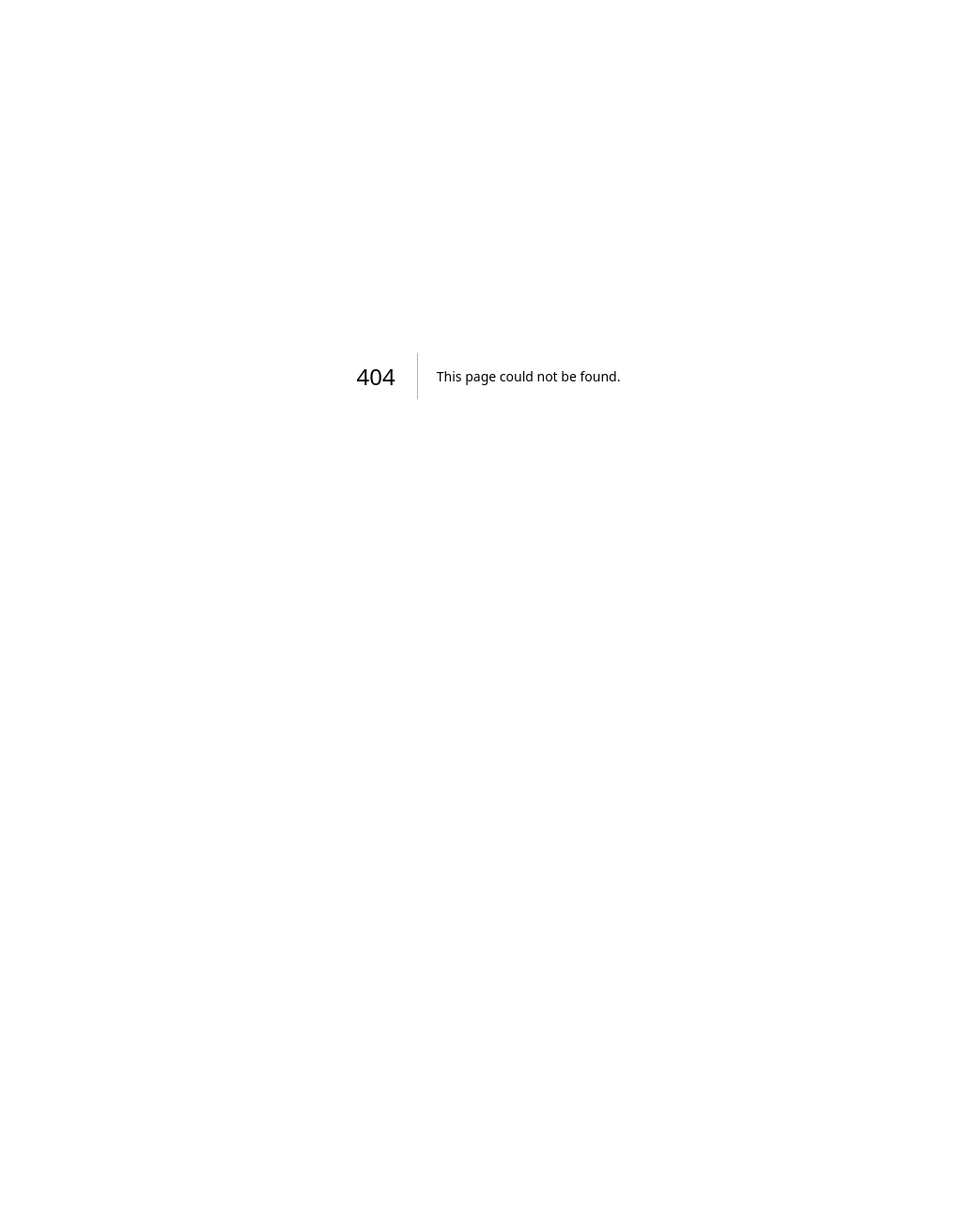
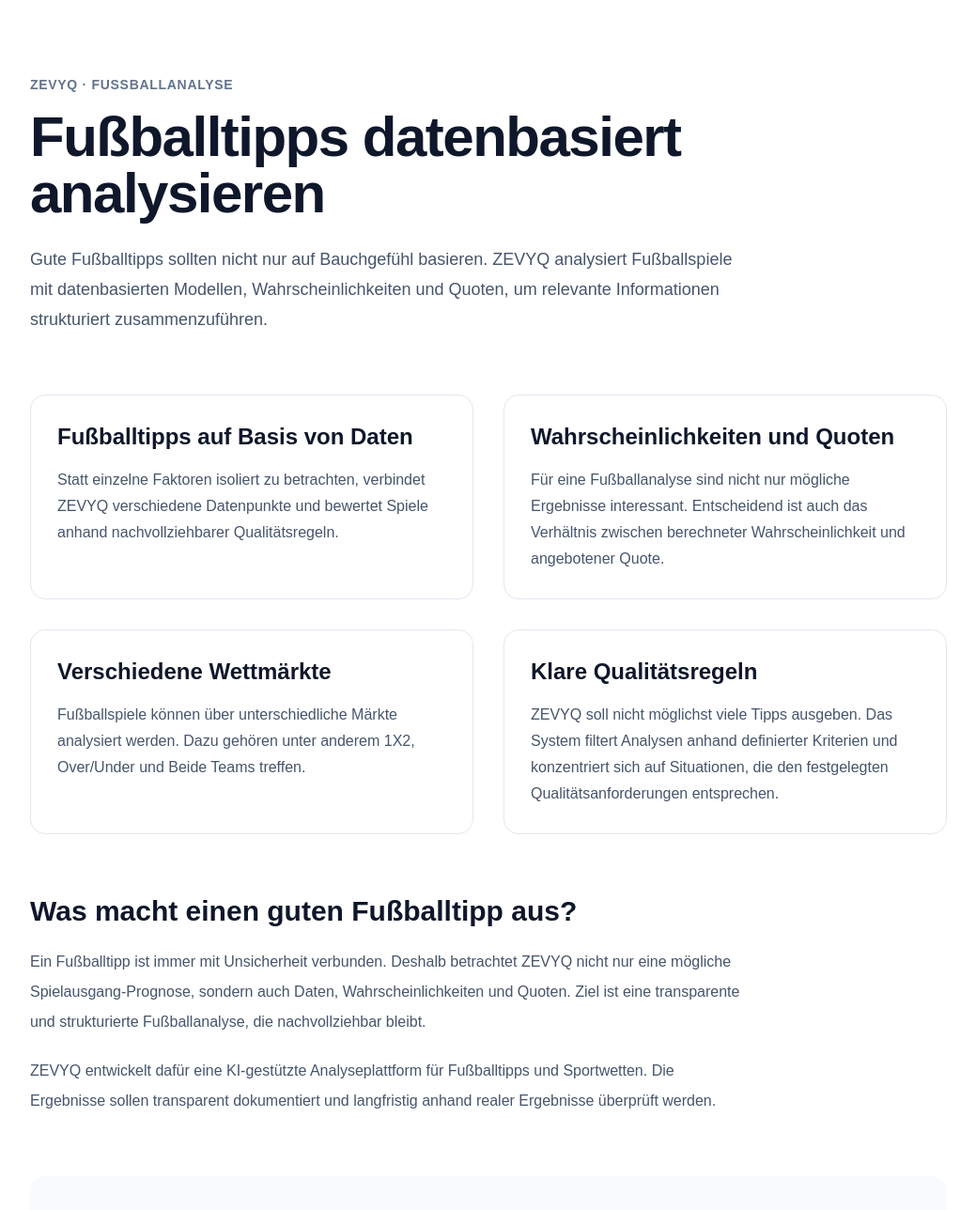
Before and after one commit to zevyq/zevyq-website, a Next.js app: page /fussballtipps in a window 1280 px wide. Before the commit this address had no page. Shown: the top 1288 px of the page at 94% size, without its empty margins (120-1159 px from the left). Before the commit the page ends 800 px from the top, so only its background shows below. Built offline with nearby package versions, Linux system fonts and the light colour scheme.

Commit message:
Add Fussballtipps SEO landing page

```diff
--- /dev/null
+++ b/app/(marketing)/fussballtipps/page.tsx
@@ -0,0 +1,111 @@
+import type { Metadata } from "next";
+
+export const metadata: Metadata = {
+  title: "Fußballtipps – Datenbasierte Fußball-Prognosen | ZEVYQ",
+  description:
+    "Fußballtipps und datenbasierte Fußball-Prognosen mit ZEVYQ. Analysiere Spiele, Wahrscheinlichkeiten und Quoten mit klaren Qualitätsregeln.",
+};
+
+export default function FussballtippsPage() {
+  return (
+    <main className="min-h-screen bg-white text-slate-900">
+      <section className="mx-auto max-w-5xl px-6 py-20">
+        <div className="max-w-3xl">
+          <p className="mb-4 text-sm font-semibold uppercase tracking-wider text-slate-500">
+            ZEVYQ · Fußballanalyse
+          </p>
+
+          <h1 className="text-4xl font-bold tracking-tight sm:text-6xl">
+            Fußballtipps datenbasiert analysieren
+          </h1>
+
+          <p className="mt-6 text-lg leading-8 text-slate-600">
+            Gute Fußballtipps sollten nicht nur auf Bauchgefühl basieren.
+            ZEVYQ analysiert Fußballspiele mit datenbasierten Modellen,
+            Wahrscheinlichkeiten und Quoten, um relevante Informationen
+            strukturiert zusammenzuführen.
+          </p>
+        </div>
+
+        <div className="mt-16 grid gap-8 md:grid-cols-2">
+          <section className="rounded-2xl border border-slate-200 p-7">
+            <h2 className="text-2xl font-semibold">
+              Fußballtipps auf Basis von Daten
+            </h2>
+            <p className="mt-4 leading-7 text-slate-600">
+              Statt einzelne Faktoren isoliert zu betrachten, verbindet
+              ZEVYQ verschiedene Datenpunkte und bewertet Spiele anhand
+              nachvollziehbarer Qualitätsregeln.
+            </p>
+          </section>
+
+          <section className="rounded-2xl border border-slate-200 p-7">
+            <h2 className="text-2xl font-semibold">
+              Wahrscheinlichkeiten und Quoten
+            </h2>
+            <p className="mt-4 leading-7 text-slate-600">
+              Für eine Fußballanalyse sind nicht nur mögliche Ergebnisse
+              interessant. Entscheidend ist auch das Verhältnis zwischen
+              berechneter Wahrscheinlichkeit und angebotener Quote.
+            </p>
+          </section>
+
+          <section className="rounded-2xl border border-slate-200 p-7">
+            <h2 className="text-2xl font-semibold">
+              Verschiedene Wettmärkte
+            </h2>
+            <p className="mt-4 leading-7 text-slate-600">
+              Fußballspiele können über unterschiedliche Märkte analysiert
+              werden. Dazu gehören unter anderem 1X2, Over/Under und
+              Beide Teams treffen.
+            </p>
+          </section>
+
+          <section className="rounded-2xl border border-slate-200 p-7">
+            <h2 className="text-2xl font-semibold">
+              Klare Qualitätsregeln
+            </h2>
+            <p className="mt-4 leading-7 text-slate-600">
+              ZEVYQ soll nicht möglichst viele Tipps ausgeben. Das System
+              filtert Analysen anhand definierter Kriterien und konzentriert
+              sich auf Situationen, die den festgelegten Qualitätsanforderungen
+              entsprechen.
+            </p>
+          </section>
+        </div>
+
+        <section className="mt-16 max-w-3xl">
+          <h2 className="text-3xl font-bold">
+            Was macht einen guten Fußballtipp aus?
+          </h2>
+
+          <p className="mt-5 leading-8 text-slate-600">
+            Ein Fußballtipp ist immer mit Unsicherheit verbunden. Deshalb
+            betrachtet ZEVYQ nicht nur eine mögliche Spielausgang-Prognose,
+            sondern auch Daten, Wahrscheinlichkeiten und Quoten. Ziel ist eine
+            transparente und strukturierte Fußballanalyse, die nachvollziehbar
+            bleibt.
+          </p>
+
+          <p className="mt-5 leading-8 text-slate-600">
+            ZEVYQ entwickelt dafür eine KI-gestützte Analyseplattform für
+            Fußballtipps und Sportwetten. Die Ergebnisse sollen transparent
+            dokumentiert und langfristig anhand realer Ergebnisse überprüft
+            werden.
+          </p>
+        </section>
+
+        <section className="mt-16 rounded-2xl bg-slate-50 p-8">
+          <h2 className="text-2xl font-semibold">
+            Fußballtipps mit ZEVYQ
+          </h2>
+
+          <p className="mt-4 leading-7 text-slate-600">
+            Entdecke datenbasierte Fußballanalysen und erfahre mehr darüber,
+            wie ZEVYQ Spiele, Wahrscheinlichkeiten und Quoten bewertet.
+          </p>
+        </section>
+      </section>
+    </main>
+  );
+}
--- a/app/sitemap.ts
+++ b/app/sitemap.ts
@@ -14,5 +14,11 @@
       changeFrequency: "weekly",
       priority: 0.9,
     },
+    {
+      url: "https://zevyq.de/fussballtipps",
+      lastModified: new Date(),
+      changeFrequency: "weekly",
+      priority: 0.9,
+    },
   ];
 }
```
